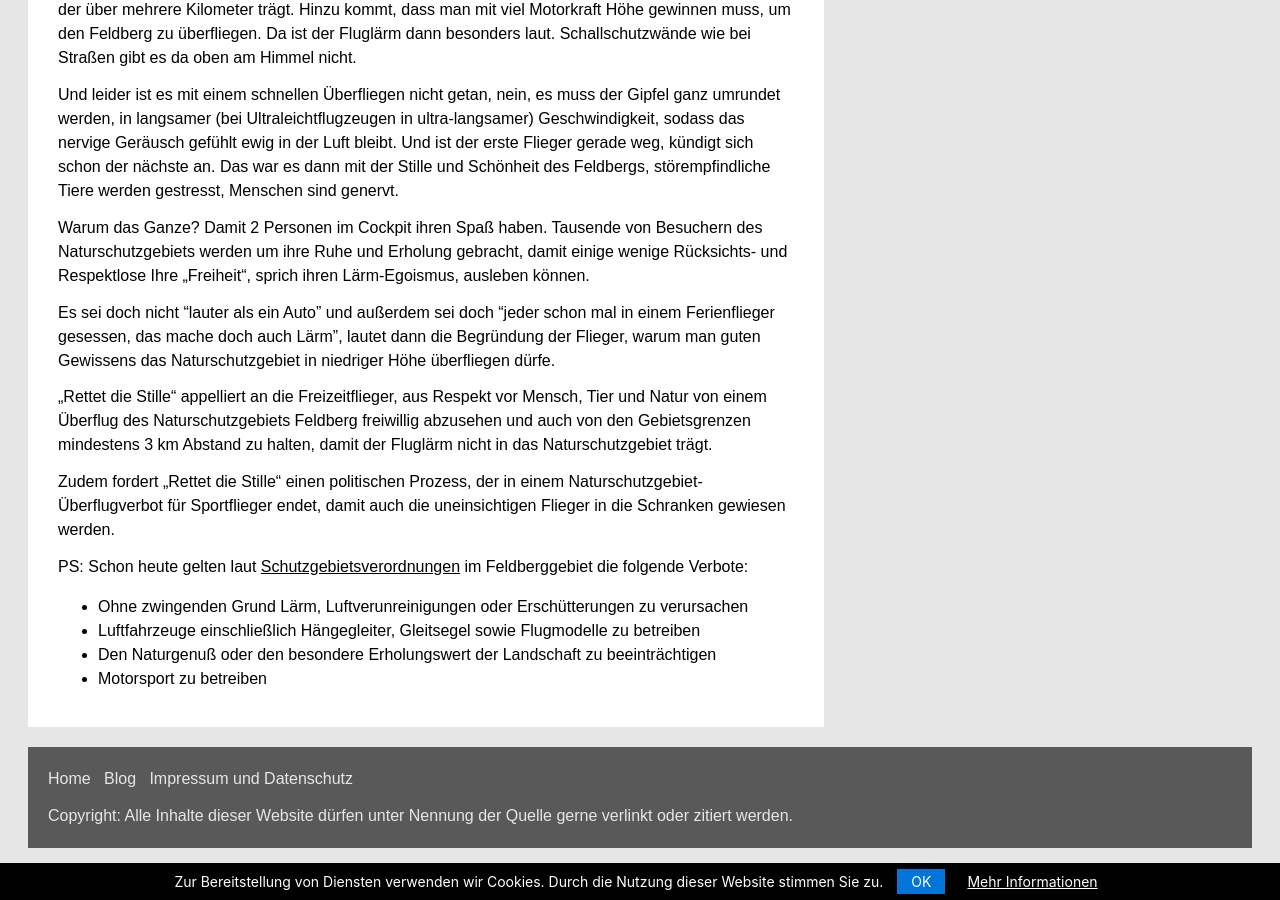
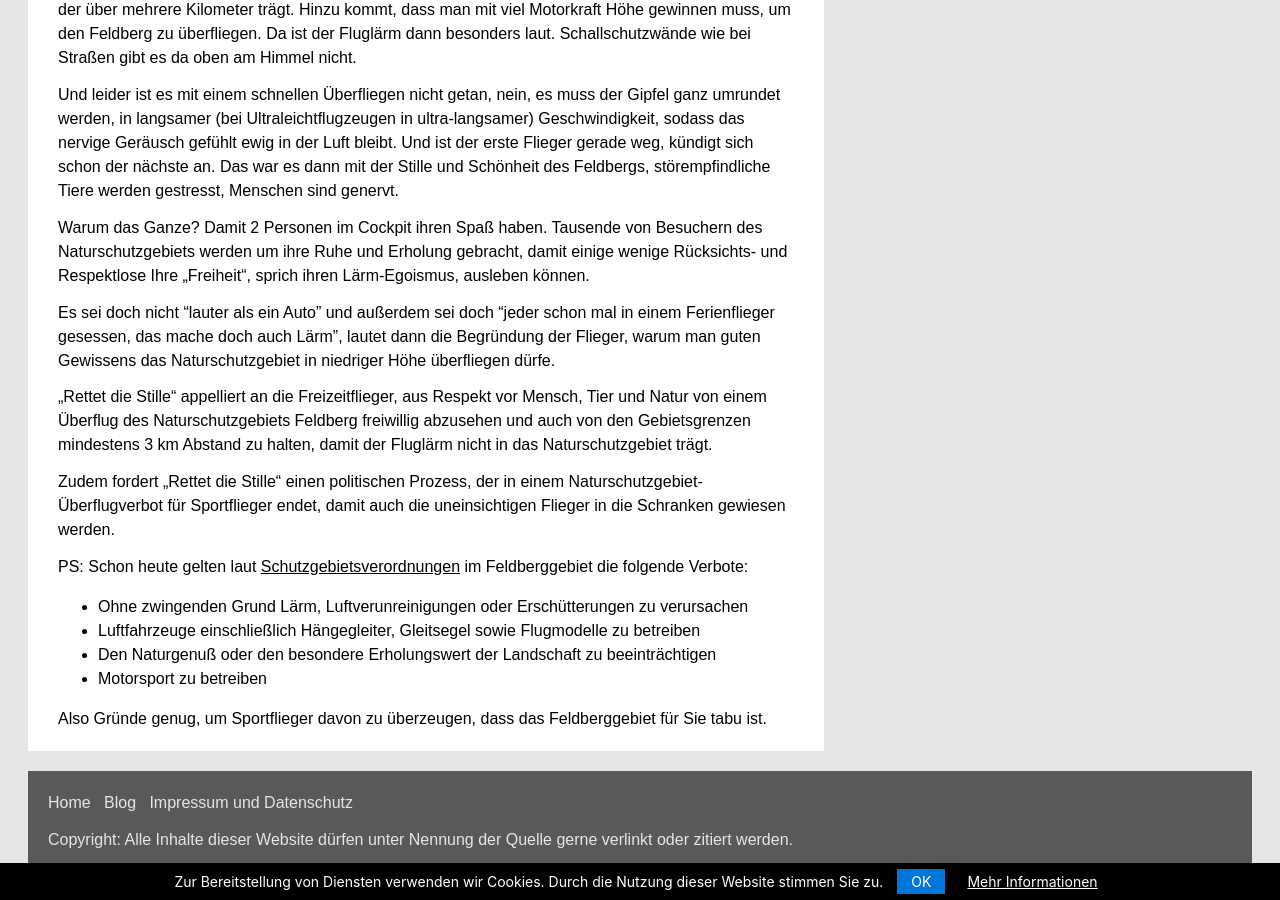
Before and after one commit to rettet-die-stille/rettet-die-stille.github.io, a Jekyll site: the page built from _posts/2020-11-18-keine-sportflieger-ueber-dem-naturschutzgebiet-feldberg.md, in a window 1280 px wide and 900 px high, scrolled down 1726 px. Built offline with Jekyll 4.4.1, drawn with Linux system fonts in a browser that asks for light colours.

Commit message:
Update 2020-11-18-keine-sportflieger-ueber-dem-naturschutzgebiet-feldberg.md

```diff
--- a/_posts/2020-11-18-keine-sportflieger-ueber-dem-naturschutzgebiet-feldberg.md
+++ b/_posts/2020-11-18-keine-sportflieger-ueber-dem-naturschutzgebiet-feldberg.md
@@ -39,3 +39,5 @@ PS: Schon heute gelten laut <span style="text-decoration: underline;">[Schutzgeb
 * Luftfahrzeuge einschließlich Hängegleiter, Gleitsegel sowie Flugmodelle zu betreiben
 * Den Naturgenuß oder den besondere Erholungswert der Landschaft zu beeinträchtigen
 * Motorsport zu betreiben
+
+Also Gründe genug, um Sportflieger davon zu überzeugen, dass das Feldberggebiet für Sie tabu ist.
```
